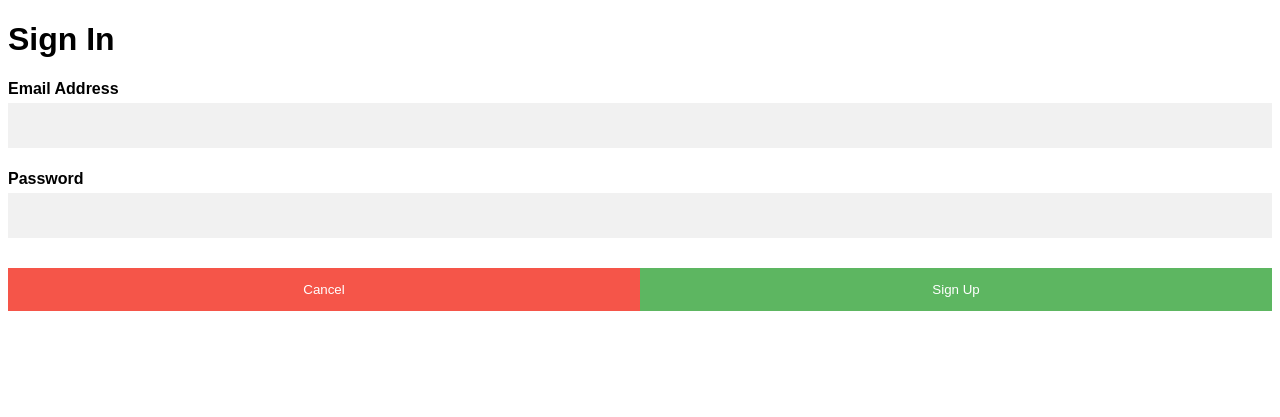
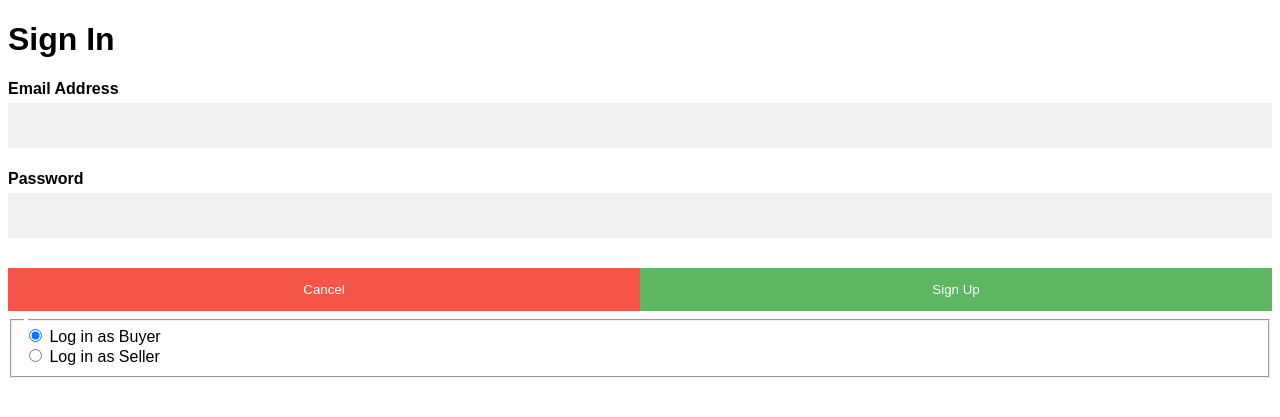
Before and after one commit to Gene142/GC06Group29, a PHP site: page / in a window 1280 px wide. Shown: the top 417 px of the page. Run offline with PHP 8.4, Linux system fonts and the light colour scheme.

Commit message:
added buyerSeller logic

```diff
--- a/SignInCheck.php
+++ b/SignInCheck.php
@@ -3,6 +3,7 @@
 //get variables
 $username =  $_POST["email"];
 $password = $_POST["inputPassword"];
+$buyerSeller = $_POST['interest'];
 
 //connect to DB
 $db = mysqli_connect('dbauction.mysql.database.azure.com', 'group29admin@dbauction', 'Ilovedatabases1', 'auction')
@@ -23,7 +24,11 @@ if($result->num_rows == 1) {
 	$_SESSION['userEmail'] = $row['email'];
 	$_SESSION['userLastName'] = $row['lastName'];
 	//lead to next page
+	if($buyerSeller == 'buyers') {
 	header("Location: buyerHome.php");
+} else {
+	header("Location: sellerHome.php");
+}
 } else {
 	echo("failed to login");
 }
--- a/index.php
+++ b/index.php
@@ -105,6 +105,17 @@ hr {
         <button type="button" onclick="document.getElementById('id01').style.display='none'" class="cancelbtn">Cancel</button>
         <button type="submit" class="signupbtn">Sign Up</button>
       </div>
+      <fieldset>
+        <legend></legend>
+          <div>
+          <input type="radio" id="buyer" name="interest" value="buyers" checked>
+           <label for="buyer">Log in as Buyer</label>
+          </div>
+          <div>
+            <input type="radio" id="seller" name="interest" value="sellers">
+            <label for="seller">Log in as Seller</label>
+          </div>
+    </fieldset>
     </form>
 </div>
 </body>
```
